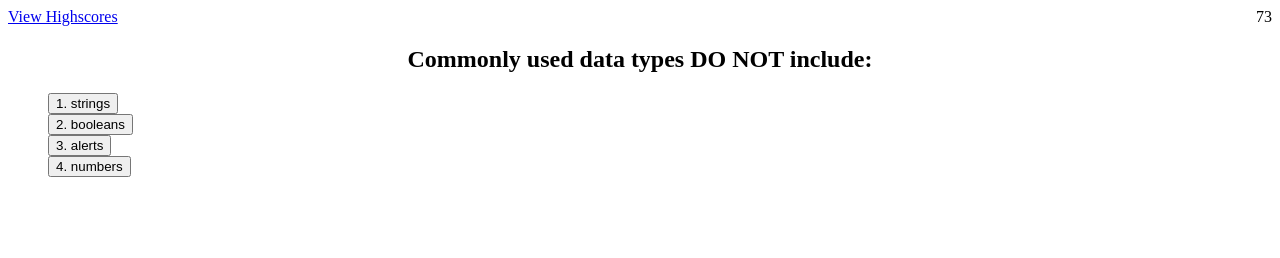
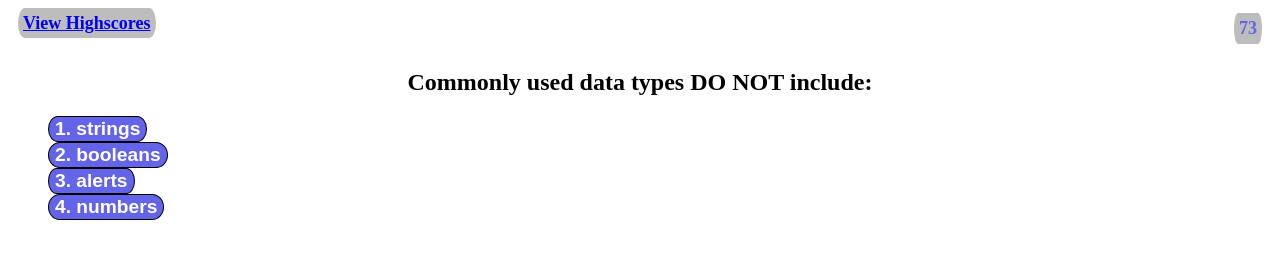
Before and after one commit to neffej/vini-vidi-testi, a plain HTML site: page index.html in a window 1280 px wide. Both pictures are taken after a click on the button "Start Quiz". Drawn offline with Linux system fonts and the light colour scheme.

Commit message:
added styling to buttons and header

```diff
--- a/assets/style.css
+++ b/assets/style.css
@@ -2,11 +2,32 @@ body{
     align-items: center;
     justify-content: center;
     text-align: center;
+    display:block;
 }
 
 header{
     display:flex;
     justify-content:space-between;
+    margin: 5px;
+    padding: 5px;
+
+}
+
+header a{
+  font-size: large;
+  font-weight:800;
+  background-color:rgba(163, 163, 163, 0.719);
+  padding: 5px;
+  border-radius: 5% / 50%;
+}
+
+div.time{
+  font-size: large;
+  font-weight:800;
+  background-color:rgba(163, 163, 163, 0.719);
+  padding: 5px;
+  border-radius: 15% / 50%;
+  color:#6464E8;
 }
 
 .intro{
@@ -26,20 +47,39 @@ ul{
 
 li{justify-content: center;
     text-align: left;
+    align-items: center;
 
 }
 
-/* .card{
-    visibility: hidden;
-} */
+.quiz{
+  justify-content: center;
 
-.hide{
-    display:none;
 }
 
-.btn{
-    background-color: black;
-    color:white;
+#resultsList{
+  font-size: x-large;
+  font-weight: 800;
+}
+
+
+
+button {
+    background-color: #6464E8;
+    border: 1px solid black;
+    color: white;
+    font-size: larger;
+    font-weight:700;
+    border-radius: 10% / 50%;
+}
+
+button:hover{
+  background-color: #50EAF5;
+  cursor: pointer;
+}
+
+header a:hover{
+  background-color: #50EAF5;
+  cursor: pointer;
 }
 
 input {
--- a/index.html
+++ b/index.html
@@ -16,7 +16,7 @@
     <div class = "container">
         <div class="intro">
             <h1>Coding Quiz Challenge</h1>
-                <p>Try to answer the following code-related questions with the time limit. Keep in mind that incorrect answers will penalize your scoreline by ten seconds.</p>
+                <p>Try to answer the following code-related questions within the time limit. Keep in mind that incorrect answers will penalize your scoreline by ten seconds.</p>
                 <button id="start">Start Quiz</button>
         </div>
         <div class = 'quiz'>
```
Also changed, not shown: assets/images/screenshots.gif (added), 1 other file.
